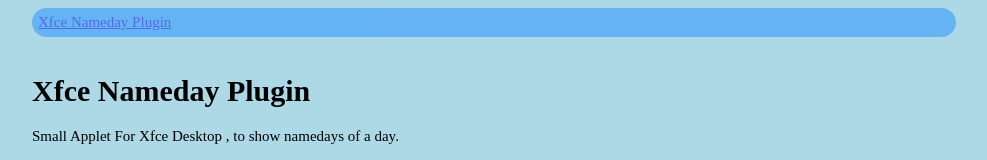
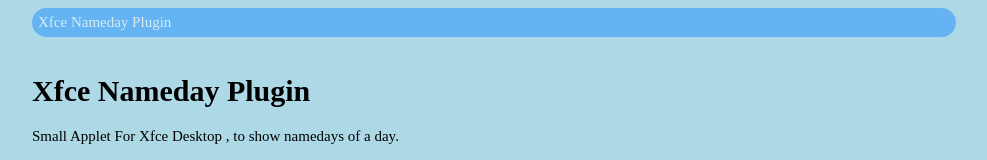
Before and after one commit to marekpistorius/xfce-nameday-plugin, a plain HTML site: page index.html in a window 1280 px wide. Shown: the top 160 px of the page, without its empty margins (136-1123 px from the left). Drawn offline with Linux system fonts and the light colour scheme.

Commit message:
Update index.html
Signed-off-by: Marek Pistorius <me@maniu.eu>

```diff
--- a/index.html
+++ b/index.html
@@ -10,7 +10,7 @@
 <div class="wrapper">
 <nav class="menu">
 <header class="transparent">
-	<a href="/">Xfce Nameday Plugin</a>
+	Xfce Nameday Plugin
 </header>
 </nav>
 <br />
```
